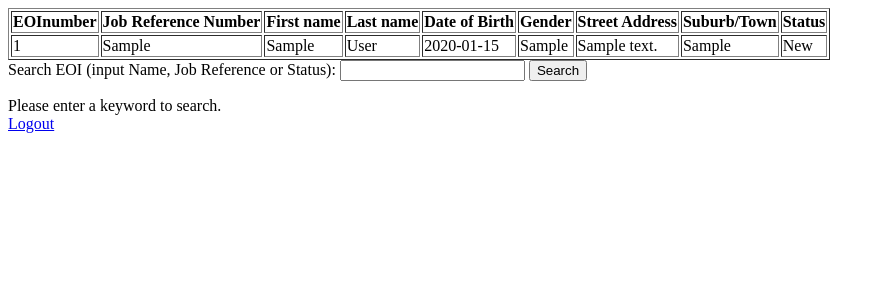
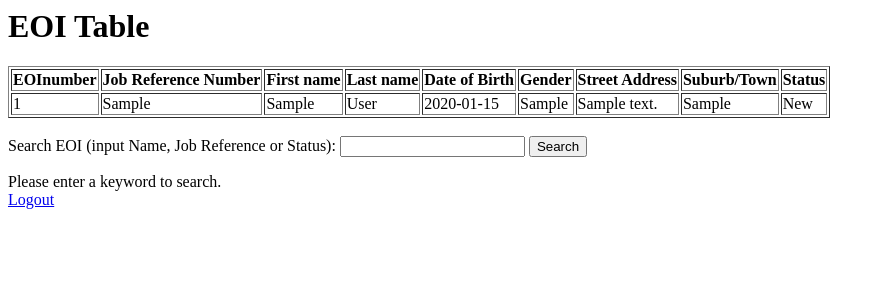
Before and after one commit to WebTechnologyProject-Sep2025/projectpart2-cos10026-1-group-6-1, a PHP site: page /manage.php in a window 1280 px wide. Shown: the top 300 px of the page, without its empty margins (0-885 px from the left). Run offline with PHP 8.4, Linux system fonts and the light colour scheme; tables that the repository leaves empty hold one stand-in row (values such as "Sample post").

Commit message:
minor fixes

```diff
--- a/Project1/manage.php
+++ b/Project1/manage.php
@@ -9,6 +9,7 @@
         $result = mysqli_query($dbconn, $query);
 
         if ($result && mysqli_num_rows($result) > 0) {
+            echo "<h1>EOI Table</h1>";
             echo "<table border='1'>";
             echo "<tr>
                     <th>EOInumber</th>
@@ -37,6 +38,7 @@
             }
 
             echo "</table>";
+            echo "<br>";
         } else {
             echo "<p>No EOI record available.</p>";
         }
@@ -57,7 +59,7 @@
  <!DOCTYPE html>
 <html>
 <head>
-  <title>EOI Search</title>
+  <title>EOI Record</title>
 </head>
 <body>
   <form method="GET" action="manage.php">
```
